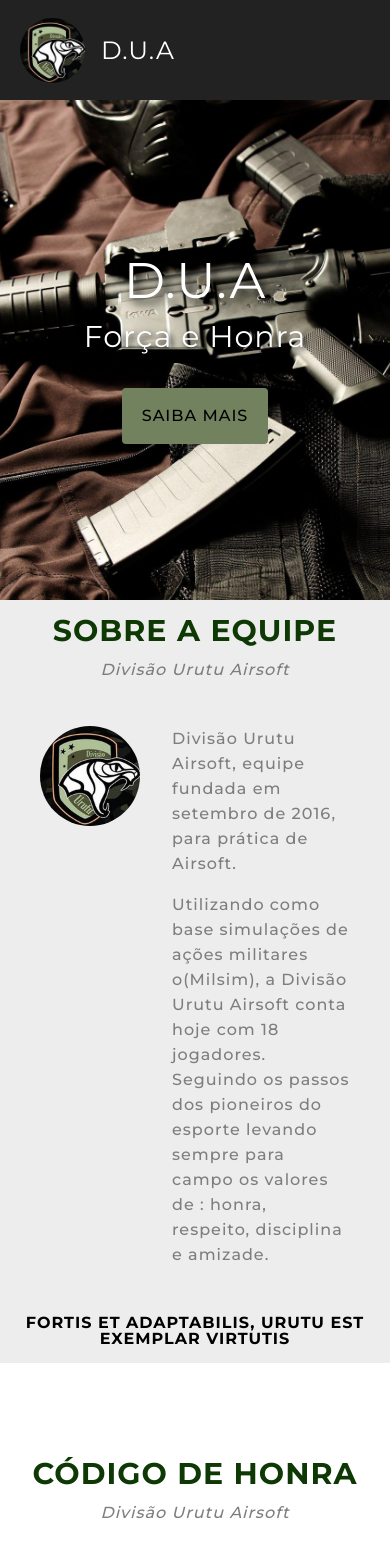
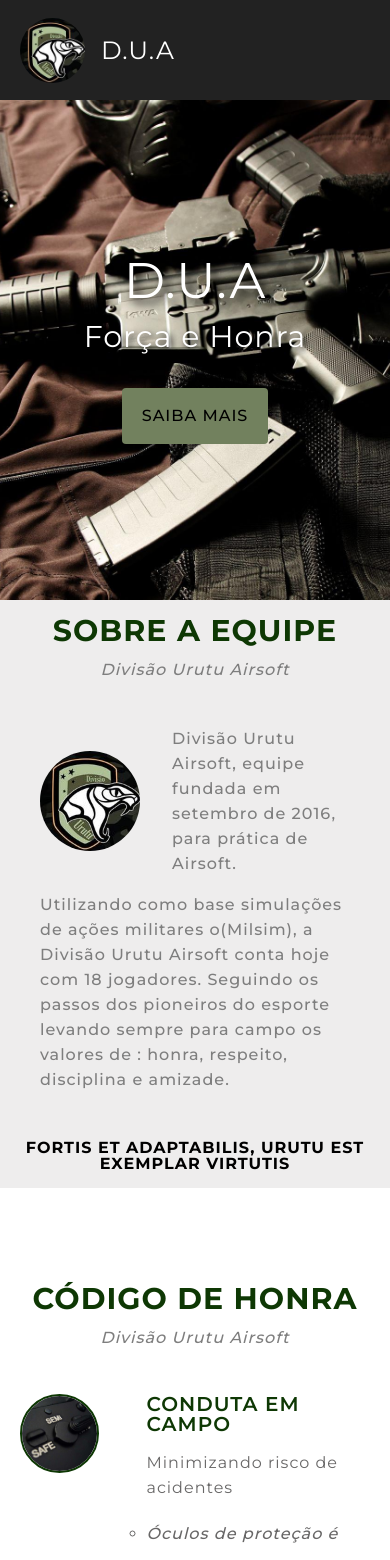
Before and after one commit to DouglasBGavioli/Dua, a Next.js app: page / in a window 390 px wide. Shown: the top 1560 px of the page. Built offline with nearby package versions, Linux system fonts and the light colour scheme.

Commit message:
ajuste mobile

```diff
--- a/src/app/page.tsx
+++ b/src/app/page.tsx
@@ -25,7 +25,9 @@ export default function Home() {
         <div className="dua-home__about-description">
           <Image src={"/assets/logo.png"} alt="Logo dua" width={100} height={100} />
           <div className="dua-home__about-description-content">
-            <p>Divisão Urutu Airsoft, equipe fundada em setembro de 2016, para prática de Airsoft.</p>
+            <p>
+              <Image src={"/assets/logo.png"} alt="Logo dua" width={100} height={100} />
+              Divisão Urutu Airsoft, equipe fundada em setembro de 2016, para prática de Airsoft.</p>
             <p>
               Utilizando como base simulações de ações militares o(Milsim), a Divisão Urutu Airsoft conta hoje com 18 jogadores. Seguindo os passos dos pioneiros do esporte levando sempre para campo os valores de : honra, respeito, disciplina e amizade.</p>
           </div>
@@ -41,6 +43,7 @@ export default function Home() {
           <span>Divisão Urutu Airsoft</span>
         </div>
         <div className="dua-home__honor-topics">
+          <Image className="dua-home__honor-topics-imgMob" src={"/assets/safe.png"} alt="Safe" width={75} height={75} />
           <div className="dua-home__honor-topics-text">
             <h2>Conduta em campo</h2>
             <p>Minimizando risco de acidentes</p>
@@ -51,7 +54,7 @@ export default function Home() {
               <li>Considerar uso de equipamentos diversos, capacete, coturno e joelheira.</li>
             </ul>
           </div>
-          <Image src={"/assets/safe.png"} alt="Safe" width={135} height={135} />
+          <Image className="dua-home__honor-topics-imgDesk" src={"/assets/safe.png"} alt="Safe" width={135} height={135} />
         </div>
 
         <div className="dua-home__honor-topicsReverse">
@@ -65,6 +68,7 @@ export default function Home() {
         </div>
 
         <div className="dua-home__honor-topics">
+          <Image className="dua-home__honor-topics-imgMob" src={"/assets/honra.png"} alt="Honor" width={75} height={75} />
           <div className="dua-home__honor-topics-text">
             <h2>JOGUE COM HONRA</h2>
             <p>O Airsoft necessita de um sistema de honra para registrar as eliminações, porém, devido a diversos fatores externos, como equipamentos e ambiente, é inviável garantir um registro completamente eficaz.</p>
@@ -75,7 +79,7 @@ export default function Home() {
               <li>Se alguém não está admitindo ser atingido ou está agindo com desonestidade, é importante informar ao comando de maneira tranquila e discreta. Na equipe, esse comportamento não é aceitável e o comando irá avaliar cuidadosamente cada caso para evitar acusações falsas ou situações desconfortáveis.</li>
             </ul>
           </div>
-          <Image src={"/assets/honra.png"} alt="Safe" width={135} height={135} />
+          <Image className="dua-home__honor-topics-imgDesk" src={"/assets/honra.png"} alt="Safe" width={135} height={135} />
         </div>
 
         <div className="dua-home__honor-topicsReverse">
@@ -97,9 +101,11 @@ export default function Home() {
           <h3>Exército Brasileiro</h3>
         </div>
         <div className="dua-home__laws-description">
-          <Image src={"/assets/logo.png"} alt="Logo dua" width={100} height={100} />
+          <Image src={"/assets/balanca.png"} alt="Logo dua" width={100} height={100} />
           <div className="dua-home__laws-description-content">
-            <p>As regras para a aquisição e a importação de armas de pressão para airsoft no Brasil estão definidas na Portaria Nº 02 COLOG de 26 de fevereiro de 2010, que regulamenta o art. 26 da Lei 10.826/03 sobre réplicas, simulacros de armas de fogo e armas de pressão.</p>
+            <p>
+              <Image src={"/assets/balanca.png"} alt="Logo dua" width={80} height={80} />
+              As regras para a aquisição e a importação de armas de pressão para airsoft no Brasil estão definidas na Portaria Nº 02 COLOG de 26 de fevereiro de 2010, que regulamenta o art. 26 da Lei 10.826/03 sobre réplicas, simulacros de armas de fogo e armas de pressão.</p>
             <p>
               Artigo 26 da Lei 10.826/03 - São vedadas a fabricação, a venda, a comercialização e a importação de brinquedos, réplicas e simulacros de armas de fogo, que com estas possam confundir. Parágrafo único - Excetuam-se da proibição as réplicas e os simulacros destinados à instrução, ao adestramento, ou à coleção de usuário autorizado, nas condições fixadas pelo Comando do Exército.</p>
             <p>Para mais informações, acesse o site do DFPC: <a href="//www.dfpc.eb.mil.br" rel="noopener noreferrer" target={"_blank"}>www.dfpc.eb.mil.br</a></p>
--- a/src/app/style.scss
+++ b/src/app/style.scss
@@ -105,7 +105,12 @@
             max-width: 1366px;
 
             img {
+                display: flex;
                 border-radius: 100%;
+
+                @media(max-width:650px) {
+                    display: none;
+                }
             }
 
             &-content {
@@ -115,10 +120,25 @@
 
                 p {
                     display: flex;
-                    flex-direction: column;
+                    flex-direction: row;
                     color: #7e7e7e;
                     font-weight: 500;
                     line-height: 25px;
+
+                    img {
+                        display: none;
+                    }
+
+                    @media(max-width:650px) {
+                        display: flex;
+                        flex-direction: row;
+                        align-items: center;
+                        gap: 2rem;
+
+                        img {
+                            display: flex;
+                        }
+                    }
                 }
             }
         }
@@ -177,6 +197,22 @@
                 align-items: center;
             }
 
+            &-imgMob {
+                display: none;
+
+                @media(max-width:650px) {
+                    display: flex;
+                }
+            }
+
+            &-imgDesk {
+                display: flex;
+
+                @media(max-width:650px) {
+                    display: none;
+                }
+            }
+
             &-text {
                 display: flex;
                 flex-direction: column;
@@ -232,6 +268,13 @@
         &-topicsReverse {
             flex-direction: row-reverse;
 
+            @media(max-width:650px) {
+                img {
+                    width: 75px;
+                    height: 75px;
+                }
+            }
+
             &-text {
                 padding-left: 0 !important;
                 margin: 0 !important;
@@ -281,7 +324,12 @@
             max-width: 1366px;
 
             img {
+                display: flex;
                 border-radius: 100%;
+
+                @media(max-width:650px) {
+                    display: none;
+                }
             }
 
             &-content {
@@ -290,14 +338,25 @@
                 flex-direction: column;
 
                 p {
+                    display: flex;
+                    flex-direction: row;
                     color: #7e7e7e;
                     font-weight: 500;
                     line-height: 25px;
 
-                    a {
-                        text-decoration: none;
-                        color: #0e3804;
-                        font-weight: 500;
+                    img {
+                        display: none;
+                    }
+
+                    @media(max-width:650px) {
+                        display: flex;
+                        flex-direction: row;
+                        align-items: center;
+                        gap: 2rem;
+
+                        img {
+                            display: flex;
+                        }
                     }
                 }
             }
```
Also changed, not shown: public/assets/balanca.png (added), src/app/style.min.css.
